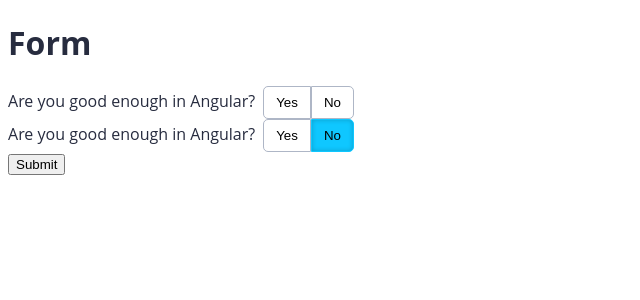
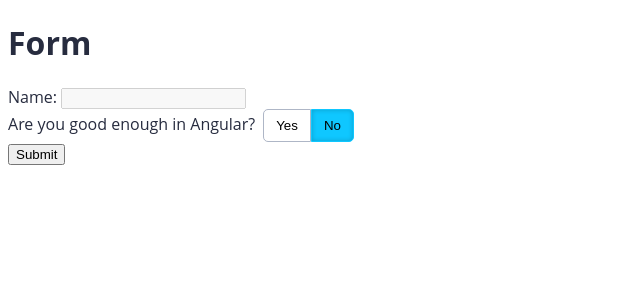
Before and after one commit to eusoudavi/design_acessibilidade_angular, an Angular app: page / in a window 1280 px wide. Shown: the top 300 px of the page, without its empty margins (0-640 px from the left). Built offline with nearby package versions, Linux system fonts and the light colour scheme.

Commit message:
atributo disabled

```diff
--- a/src/app/app.component.html
+++ b/src/app/app.component.html
@@ -1,12 +1,15 @@
 <main>
   <h1>Form</h1>
 
-  <app-yes-no-button-group
-    label="Are you good enough in Angular?">
-  </app-yes-no-button-group>
+  <label>
+    Name:
+    <input disabled>
+<!--    ELEMENTOS DESABILITADOS NÃO RECEBEM FOCUS   -->
+  </label>
 
   <form [formGroup]="form" (ngSubmit)="submit()">
     <app-yes-no-button-group
+      [disabled] = "true"
       formControlName="yesNoAnswer"
       label="Are you good enough in Angular?">
     </app-yes-no-button-group>
--- a/src/app/shared/components/yes-no-button-group/yes-no-button-group.component.html
+++ b/src/app/shared/components/yes-no-button-group/yes-no-button-group.component.html
@@ -8,6 +8,7 @@
   <button appKmItem
           (focused)="activate(options.YES)"
           role="radio"
+          [attr.disabled]="disabled ? disabled : null"
           [attr.tabindex]="value === options.YES || value == null ? 0 : -1"
           [attr.aria-checked]="value === options.YES"
           class="button button-yes"
@@ -15,9 +16,11 @@
           [class.button-pressed]="value === options.YES">Yes
   </button>
 
+<!--O ATRIBUTO DISABLED ESTÁ RELACIONADO À SUA PRESENÇA, OU SEJA, PARA NÃO FICAR DESABILITADO, O ATRIBUTO NÃO PODE EXISTIR/SER NULO-->
   <button appKmItem
           (focused)="activate(options.NO)"
           role="radio"
+          [attr.disabled]="disabled ? disabled : null"
           [attr.tabindex]="value === options.NO ? 0 : -1"
           [attr.aria-checked]="value === options.NO"
           class="button button-no"
--- a/src/app/shared/components/yes-no-button-group/yes-no-button-group.component.ts
+++ b/src/app/shared/components/yes-no-button-group/yes-no-button-group.component.ts
@@ -14,6 +14,7 @@
 })
 export class YesNoButtonGroupComponent implements OnInit, ControlValueAccessor {
 
+  @Input() public disabled = false;
   @Input() public value: string = null;
   @Input() public label = '';
   @Output() public valueChange = new EventEmitter<string>();
```
